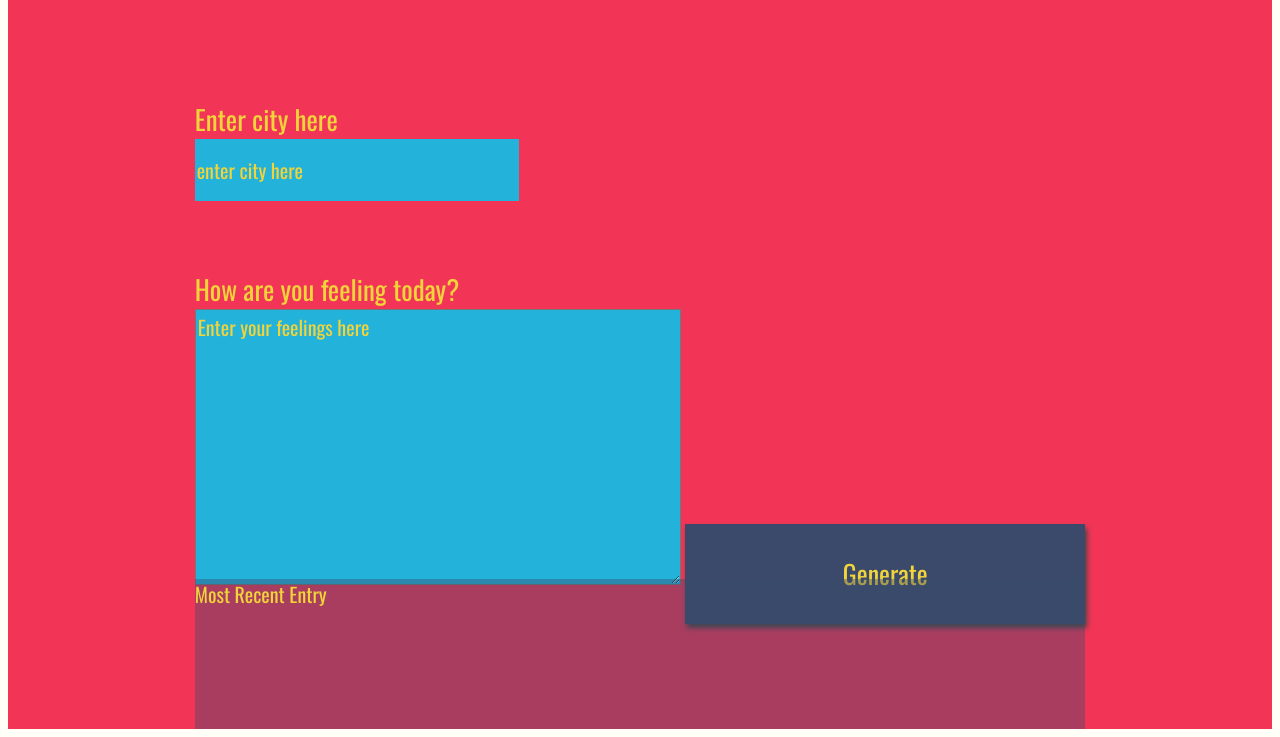
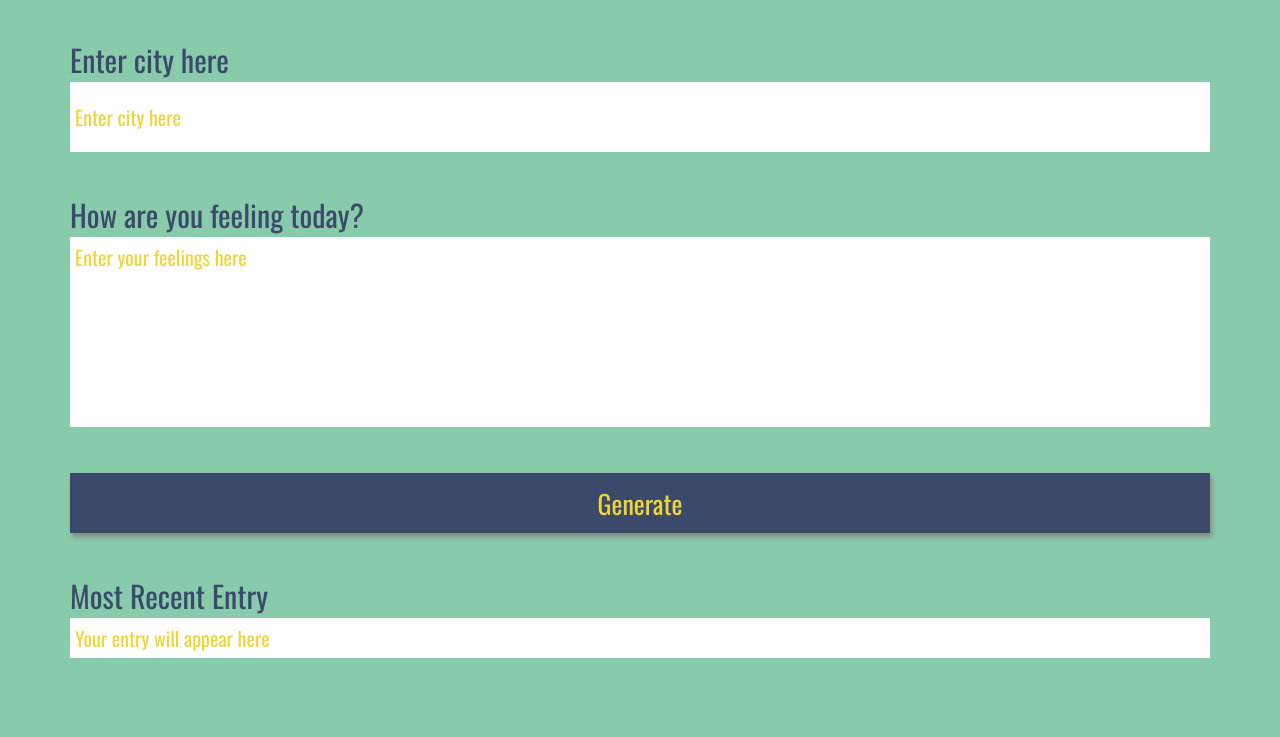
Before and after one commit to barbbasia/weather-journal-app, a plain HTML site: page website/index.html in a window 1280 px wide. Shown: the part 79-816 px from the top of the page. Drawn offline with nearby package versions, Linux system fonts and the light colour scheme; a web font is replaced by a local one.

Commit message:
Adjusted CSS styles, cleaned up the code

```diff
--- a/website/app.js
+++ b/website/app.js
@@ -3,7 +3,7 @@ let baseURL = 'http://api.openweathermap.org/data/2.5/weather?q=';
 let apiKey = '&appid=' + 'f3d7f9329bfa0710852e607843dbba7e';
 
 let d = new Date();
-let newDate = d.getDate() + '.' +( d.getMonth()+1) + '.' +  d.getFullYear();
+let newDate = d.getDate() + '.' + (d.getMonth() + 1) + '.' + d.getFullYear();
 
 /* fetch input from text boxes */
 document.getElementById('generate').addEventListener('click', performAction);
@@ -33,7 +33,7 @@ const getWeather = async (url = '', city = '', key = '') => {
         // console.log(data);
         return data.main.temp
     } catch (error) {
-        console.log("error", error);
+        console.log('error', error);
     }
     // console.log(city);
 }
@@ -47,14 +47,14 @@ const postData = async (url = '', data = {}) => {
         headers: {
             'Content-Type': 'application/json',
         },
-        body: JSON.stringify(data), // body data type must match "Content-Type" header
+        body: JSON.stringify(data), // body data type must match 'Content-Type' header
     });
 
     try {
         const newData = await response.json();
         return newData;
     } catch (error) {
-        console.log("error", error);
+        console.log('error', error);
     }
 };
 
@@ -63,12 +63,14 @@ const updateUI = async () => {
     const req = await fetch('/all')
     try {
         const allData = await req.json()
-        const last = allData.length-1;
+        const last = allData.length - 1;
         console.log(allData);
-        document.getElementById('date').innerHTML = "Today's date: " + allData[last].date;
-        document.getElementById('myCity').innerHTML = "City: " + allData[last].city;
-        document.getElementById('temp').innerHTML = "Temp: " + allData[last].temp + '°C';
-        document.getElementById('content').innerHTML = "Feelings: " + allData[last].feelings;
+        if (allData[last].temp) {
+            document.getElementById('date').innerHTML = 'Today\'s date: <span>' + allData[last].date + '</span>';
+            document.getElementById('myCity').innerHTML = 'City: <span>' + allData[last].city + '</span>';
+            document.getElementById('temp').innerHTML = 'Temp: <span>' + allData[last].temp + '°C' + '</span>';
+            document.getElementById('content').innerHTML = 'Feelings: <span>' + allData[last].feelings + '</span>';
+        }
     } catch (error) {
         console.log('error', error)
     }
--- a/website/index.html
+++ b/website/index.html
@@ -9,24 +9,27 @@
 <body>
 <div id="app">
     <div class="holder headline">
-        Weather Journal App
+        <h1>Weather Journal App</h1>
     </div>
-    <div class="holder zip">
+    <div class="holder city">
         <label for="city">Enter city here</label>
-        <input type="text" id="city" placeholder="enter city here">
+        <input type="text" id="city" placeholder="Enter city here">
     </div>
     <div class="holder feel">
         <label for="feelings">How are you feeling today?</label>
-        <textarea class="myInput" id="feelings" placeholder="Enter your feelings here" rows="9" cols="50"></textarea>
-        <button id="generate" type="submit"> Generate</button>
+        <textarea class="myInput" id="feelings" placeholder="Enter your feelings here" rows="6"
+                  cols="80"></textarea>
     </div>
-    <div class="holder entry">
-        <div class="title">Most Recent Entry</div>
-        <div id="entryHolder">
-            <div id="date"></div>
-            <div id="myCity"></div>
-            <div id="temp"></div>
-            <div id="content"></div>
+    <button class="holder generate" id="generate" type="submit">Generate</button>
+    <div class="output">
+        <label for="entryHolder">Most Recent Entry</label>
+        <div class="holder entry">
+            <div id="entryHolder">
+                <div id="date">Your entry will appear here</div>
+                <div id="myCity"></div>
+                <div id="temp"></div>
+                <div id="content"></div>
+            </div>
         </div>
     </div>
 </div>
--- a/website/style.css
+++ b/website/style.css
@@ -1,89 +1,131 @@
-body{
-    background: #fffff8;
+
+body {
+    background: rgb(136, 203, 171);
     font-family: -apple-system, BlinkMacSystemFont, sans-serif;
+    color: #fff;
+    width: 100%;
+    margin: 0;
+    padding: 0;
 }
 
-#app{
+#app {
     display: grid;
-    grid-auto-rows: minmax(150px, auto);
-    /* grid-template-columns:  */
-    height:100vh;
-    background: #f23557;
+    grid-template-columns: 1fr;
+    grid-gap: 2em;
     color: #f0d43a;
     justify-content: center;
-    grid-gap: 1em;
     font-size: 20px;
     font-family: 'Oswald', sans-serif;
-}
-
-.holder{
-
-}
-
-.entry{
-    background: rgba(59, 74, 107, .4);
-}
-
-#entryHolder{
-
-}
-
-#date{
-
-}
-
-#temp{
-
-}
-
-#content{
-
+    width: 100%;
+    max-width: 1140px;
+    margin: 0 auto;
 }
 
 .headline {
 
 }
-.title{
+
+.holder {
+    padding: 0;
+}
+
+.city {
+
+}
+
+.feel {
+
+}
+
+.generate {
+    height: 60px;
+}
+
+.entry {
+}
+.entry span{
+    color: #3b4a6b;
+}
+
+#entryHolder {
+    width: calc(100% - 10px);
+    background: #fff;
+    padding: 5px;
+}
+
+#date {
+
+}
+
+#temp {
+
+}
+
+#content {
+
+}
+
+.title {
 
 }
 
 /*  Basic Styling To Override Default For Basic HTML Elements */
-label{
-    display:block;
+
+h1 {
     font-size: 27px;
 }
 
-input{
-    display:block;
+label {
+    display: block;
+    color: #3b4a6b;
+    font-size: 1.5em;
+}
+
+input {
+    padding: 5px;
+    width: calc(100% - 10px);
+    display: block;
     height: 60px;
-    width: 320px;
-    background:#22b2da;
+    background-color: #fff;
     color: #f0d43a;
     font-size: 20px;
     font-family: 'Oswald', sans-serif;
     border: none;
 }
 
-button{
-    width: 400px;
+.myInput {
+    width: calc(100% - 10px);
+}
+
+button {
+    width: 1fr;
+    padding: 5px;
+    display: block;
     height: 100px;
     background: #3b4a6b;
     color: #f0d43a;
     font-size: 26px;
     font-family: 'Oswald', sans-serif;
     border: none;
-    box-shadow: 2px 4px 5px #444;
-}
-h1{
-    font-size: 36px;
+    box-shadow: 2px 4px 5px #888888;
 }
 
-textarea{
-    background:#22b2da;
+button:hover {
+    color: #3b4a6b;
+    background: #f0d43a;
+}
+
+textarea {
+    width: calc(100% - 10px);
+    padding: 5px;
+    border: none;
     color: #f0d43a;
     font-size: 20px;
     font-family: 'Oswald', sans-serif;
+    resize: none;
+    background: #fff;
 }
+
 /* Reset style for HTML element on active to have no border*/
 input:focus,
 select:focus,
@@ -91,21 +133,28 @@ textarea:focus,
 button:focus {
     outline: none;
 }
+
 /* Style for Placeholder Text*/
 ::placeholder { /* Firefox, Chrome, Opera */
     color: #f0d43a;
     font-family: 'Oswald', sans-serif;
-
 }
 
 :-ms-input-placeholder { /* Internet Explorer 10-11 */
     color: #f0d43a;
     font-family: 'Oswald', sans-serif;
-
 }
 
 ::-ms-input-placeholder { /* Microsoft Edge */
     color: #f0d43a;
     font-family: 'Oswald', sans-serif;
+}
 
+/* Override autocomplete styles in Chrome*/
+input:-webkit-autofill,
+input:-webkit-autofill:focus,
+select:-webkit-autofill,
+select:-webkit-autofill:focus {
+  -webkit-text-fill-color: #f0d43a;
+  transition: background-color 5000s ease-in-out 0s;
 }
```
Also changed, not shown: server.js (+5 -5 lines), website/info/preview.png (added), 1 other file.
